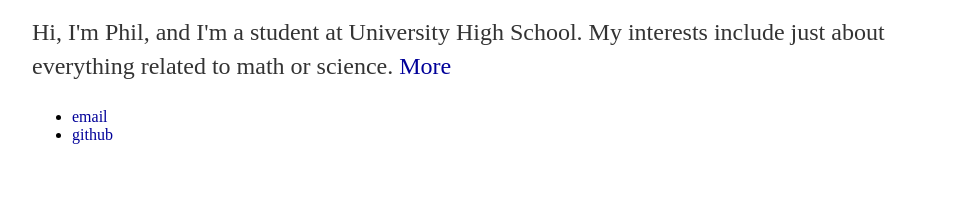
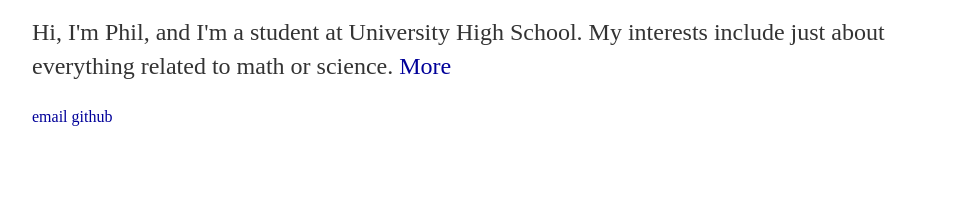
Before and after one commit to philhchen/philhchen.github.io, a Jekyll site: the page built from index.html, in a window 1280 px wide. Shown: the part 775-976 px from the top of the page, without its empty margins (160-1119 px from the left). Built offline with Jekyll 4.4.1, drawn with Linux system fonts in a browser that asks for light colours.

Commit message:
Update footer.html

```diff
--- a/_includes/footer.html
+++ b/_includes/footer.html
@@ -1,6 +1,6 @@
 <div class="footer">
-  <ul>
-      <li><a href="mailto:philchen2000@gmail.com">email</a></li>
-      <li><a href="https://github.com/philhchen">github</a></li>
-  </ul>
+  <ul0>
+      <li0><a href="mailto:philchen2000@gmail.com">email</a></li0>
+      <li0><a href="https://github.com/philhchen">github</a></li0>
+  </ul0>
 </div>
```
